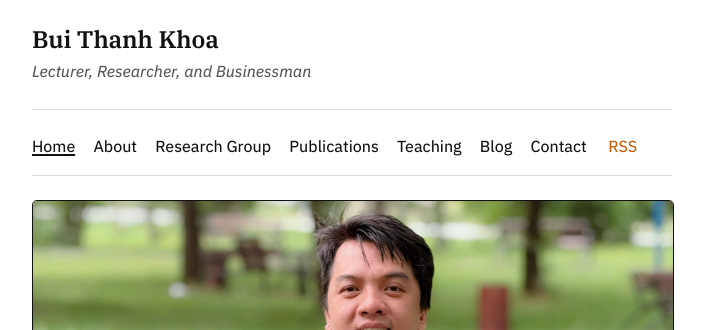
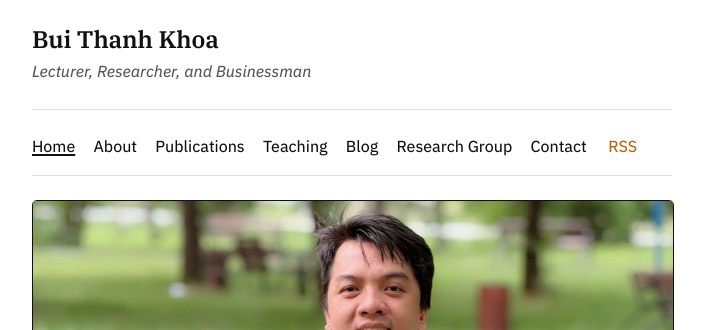
Before and after one commit to KhoaBThanh/KhoaBThanh, a Jekyll site: the page built from index.md, in a window 1280 px wide and 900 px high. Shown: the top 330 px of the window, without its empty margins (288-993 px from the left). Built offline with Jekyll 4.4.1, drawn with Linux system fonts in a browser that asks for light colours; part of the change alters nothing that is shown.

```diff
--- a/_includes/nav.html
+++ b/_includes/nav.html
@@ -1,10 +1,10 @@
 <nav>
   <a href="{{ '/' | relative_url }}"{% if page.url == "/" %} aria-current="page"{% endif %}>Home</a>
   <a href="{{ '/about/' | relative_url }}"{% if page.url contains "/about" %} aria-current="page"{% endif %}>About</a>
-  <a href="{{ '/research-group/' | relative_url }}"{% if page.url contains "/research-group" %} aria-current="page"{% endif %}>Research Group</a>
   <a href="{{ '/publications/' | relative_url }}"{% if page.url contains "/publications" %} aria-current="page"{% endif %}>Publications</a>
   <a href="{{ '/teaching/' | relative_url }}"{% if page.url contains "/teaching" %} aria-current="page"{% endif %}>Teaching</a>
   <a href="{{ '/blog/' | relative_url }}"{% if page.url contains "/blog" %} aria-current="page"{% endif %}>Blog</a>
+  <a href="{{ '/research-group/' | relative_url }}"{% if page.url contains "/research-group" %} aria-current="page"{% endif %}>Research Group</a>
   <a href="{{ '/contact/' | relative_url }}"{% if page.url contains "/contact" %} aria-current="page"{% endif %}>Contact</a>
   <a class="feed-link" href="{{ '/feed.xml' | relative_url }}" title="Atom feed">RSS</a>
 </nav>
```
